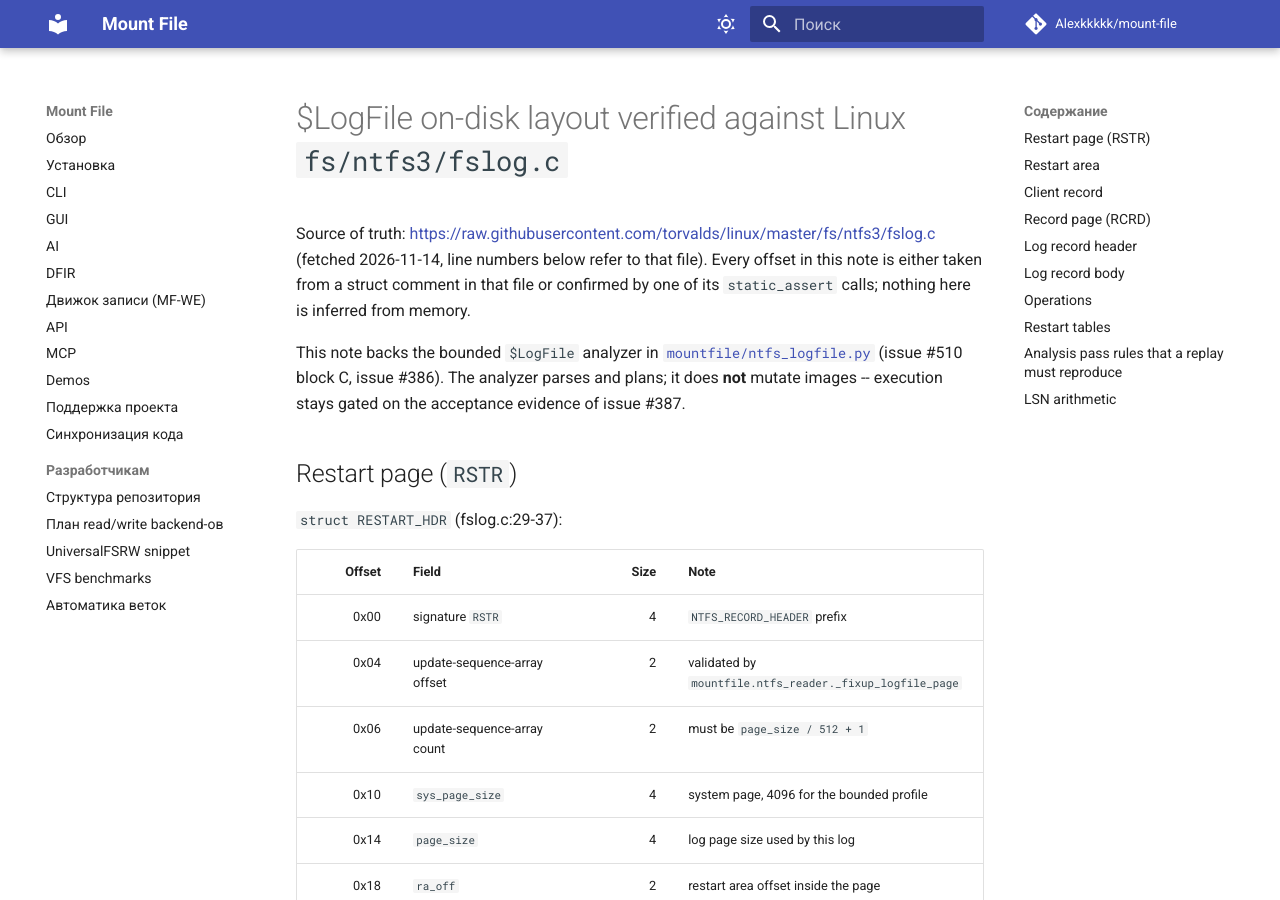
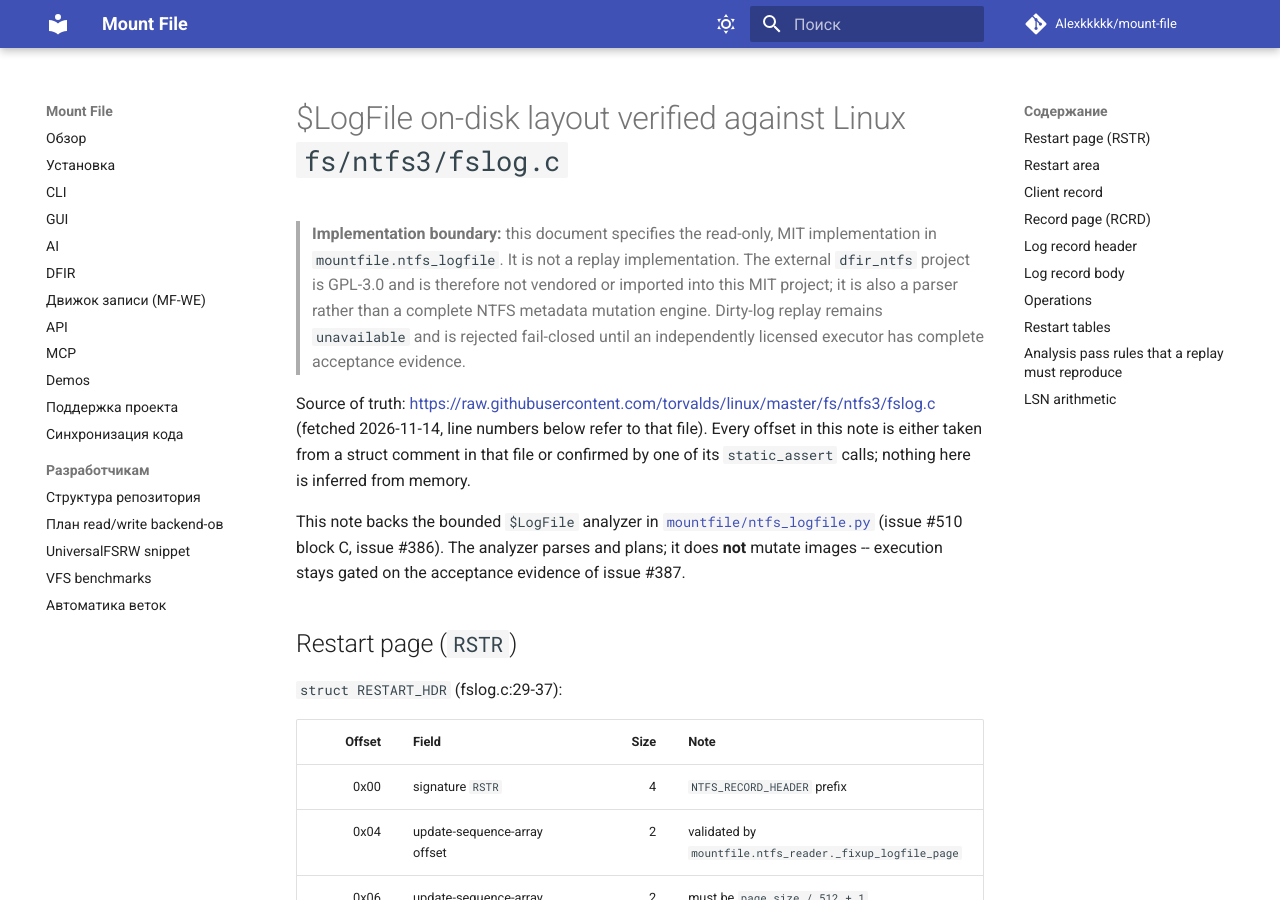
Before and after one commit to Alexkkkkk/mount-file, an MkDocs documentation site: the page built from docs/ntfs-logfile-layout.md, in a window 1280 px wide and 900 px high. Built offline with MkDocs 1.6.1 and Material for MkDocs 9.7.7, drawn with Linux system fonts in a browser that asks for light colours; comment, search, counter and statistics services are not loaded.

Commit message:
docs: clarify license-safe NTFS replay boundary

```diff
--- a/docs/ntfs-logfile-layout.md
+++ b/docs/ntfs-logfile-layout.md
@@ -1,4 +1,12 @@
 # $LogFile on-disk layout verified against Linux `fs/ntfs3/fslog.c`
+
+> **Implementation boundary:** this document specifies the read-only, MIT
+> implementation in `mountfile.ntfs_logfile`. It is not a replay implementation.
+> The external `dfir_ntfs` project is GPL-3.0 and is therefore not vendored or
+> imported into this MIT project; it is also a parser rather than a complete
+> NTFS metadata mutation engine. Dirty-log replay remains `unavailable` and is
+> rejected fail-closed until an independently licensed executor has complete
+> acceptance evidence.
 
 Source of truth: <https://raw.githubusercontent.com/torvalds/linux/master/fs/ntfs3/fslog.c>
 (fetched 2026-11-14, line numbers below refer to that file). Every offset in this
```
